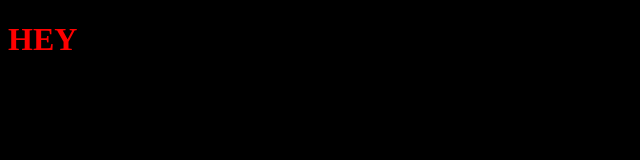
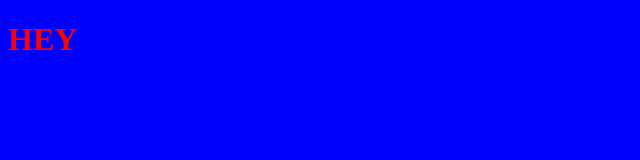
Before and after one commit to StrigZ/webpack-template, a plain HTML site: page index.html in a window 1280 px wide. Shown: the whole page, without its empty margins (0-640 px from the left). Drawn offline with Linux system fonts and the light colour scheme.

Commit message:
Deployment commit

```diff
--- a/app.css
+++ b/app.css
@@ -1 +1 @@
-h1{color:red}body{background-color:#000}
+h1{color:red}body{background-color:blue}
```
